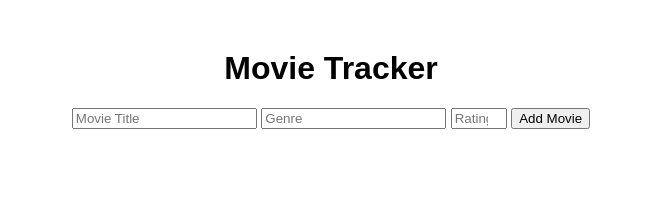
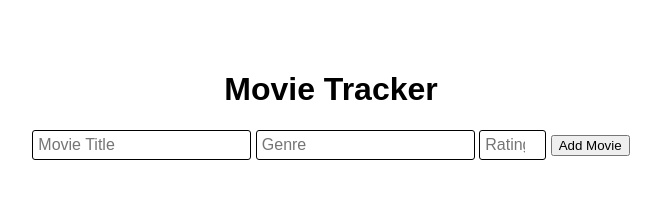
Before and after one commit to alljay213/movie-tracker, a plain HTML site: page index.html in a window 1280 px wide. Shown: the whole page, without its empty margins (309-970 px from the left). Drawn offline with Linux system fonts and the light colour scheme.

Commit message:
style: reorganize CSS for improved readability and structure

```diff
--- a/style.css
+++ b/style.css
@@ -3,9 +3,24 @@ body {
   text-align: center;
   margin-top: 50px;
 }
+
+.container {
+  display: flex;
+  justify-content: center;
+  align-items: center;
+  flex-direction: column;
+}
 form {
   margin-bottom: 10px;
 }
+
+input {
+  padding: 5px;
+  font-size: 16px;
+  border: #000 solid 1px;
+  border-radius: 3px;
+}
+
 ul {
   padding: 0;
   margin: 0;
```
